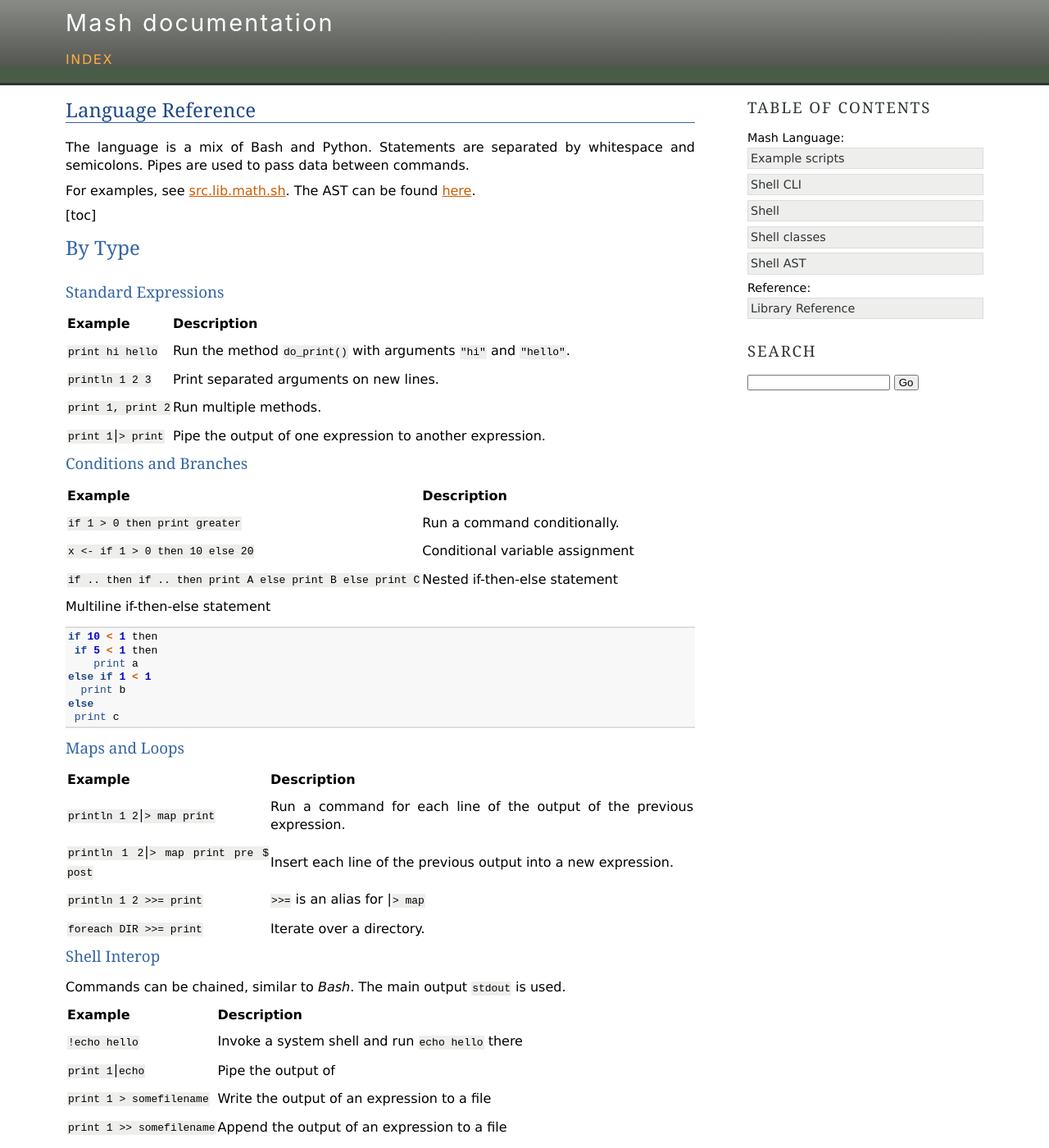
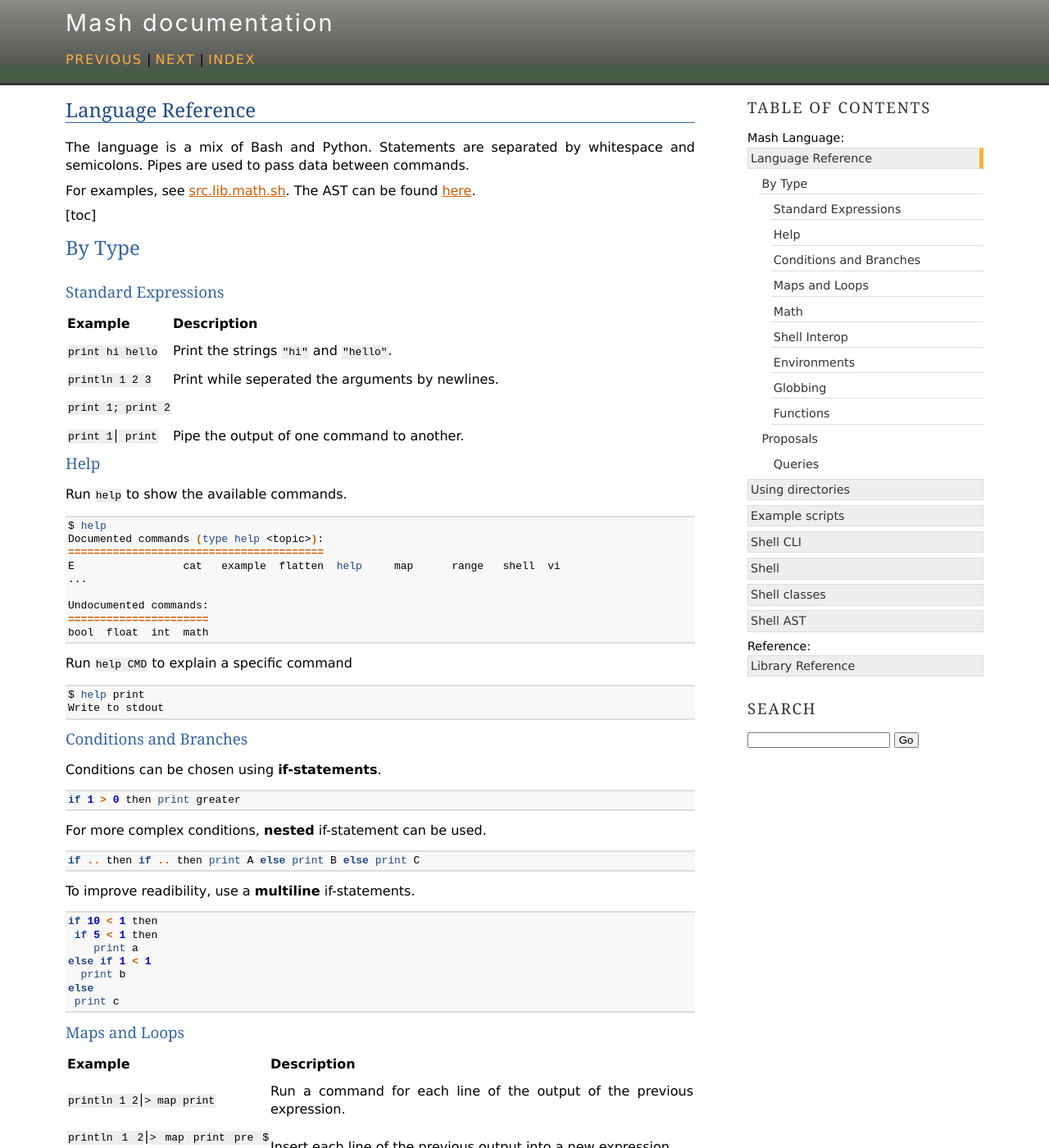
Before and after one commit to voschezang/mash, a Sphinx documentation site: the page built from docs/source/pages/mash/reference.md, in a window 1280 px wide and 1400 px high. Shown: the whole window at 82% size. Built offline with Sphinx 7.4.7, drawn with Linux system fonts in a browser that asks for light colours; pages that are not in the unit, such as notebooks, are missing from menus; some of the changed text lies outside the part shown.

Commit message:
extend docs

````diff
--- a/docs/source/pages/language_reference.md
+++ b/docs/source/pages/mash/reference.md
@@ -13,20 +13,49 @@
 
 | Example                   | Description                                                  |
 | ------------------------- | ------------------------------------------------------------ |
-| `print hi hello`          | Run the method `do_print()` with arguments `"hi"` and `"hello"`. |
-| `println 1 2 3`           | Print separated arguments on new lines.                      |
-| `print 1, print 2`        | Run multiple methods.                                        |
-| `print 1`&vert;`> print` | Pipe the output of one expression to another expression.     |
+| `print hi hello`          | Print the strings `"hi"` and `"hello"`. |
+| `println 1 2 3`           | Print while seperated the arguments by newlines. |
+| `print 1; print 2` |  |
+| `print 1`&vert;` print` | Pipe the output of one command to another. |
+
+### Help
+
+Run `help` to show the available commands.
+
+```sh
+$ help
+Documented commands (type help <topic>):
+========================================
+E                 cat   example  flatten  help     map      range   shell  vi
+...
+
+Undocumented commands:
+======================
+bool  float  int  math
+```
+
+Run `help CMD` to explain  a specific command
+
+```sh
+$ help print
+Write to stdout
+```
 
 ### Conditions and Branches
 
-| Example                                                   | Description                     |
-| --------------------------------------------------------- | ------------------------------- |
-| `if 1 > 0 then print greater`                             | Run a command conditionally.    |
-| `x <- if 1 > 0 then 10 else 20`                           | Conditional variable assignment |
-| `if .. then if .. then print A else print B else print C` | Nested if-then-else statement   |
+Conditions can be chosen using **if-statements**.
 
-Multiline if-then-else statement
+```python
+if 1 > 0 then print greater
+```
+
+For more complex conditions, **nested** if-statement can be used.
+
+```python
+if .. then if .. then print A else print B else print C
+```
+
+To improve readibility, use a **multiline** if-statements.
 
 ```python
 if 10 < 1 then
@@ -47,44 +76,60 @@
 | `println 1 2 >>= print`                     | `>>=` is an alias for &vert;`> map`                          |
 | `foreach DIR >>= print`                     | Iterate over a directory.                                    |
 
+### Math
+
+Run `math` to evaluate mathematical expressions.
+
+```sh
+math (1 + 1) * 10
+```
+
 ### Shell Interop
 
-Commands can be chained, similar to *Bash*. The main output `stdout` is used.
+When commands are unknown, a corresponding binary is sought in the `PATH`.
 
 | Example                    | Description                                      |
 | -------------------------- | ------------------------------------------------ |
-| `!echo hello`              | Invoke a system shell and run `echo hello` there |
-| `print 1`&vert;`echo`     | Pipe the output of                               |
-| `print 1 > somefilename`  | Write the output of an expression to a file      |
-| `print 1 >> somefilename` | Append the output of an expression to a file     |
+| `shell echo hello` | Use the system shell to run `echo hello` |
+| `echo hello`              | Invoke `echo` directly. This is forbidden is *safe mode*. |
+| `print 1`&vert;`echo`     | Pipe the output of a Mash command to the system shell. |
+| `print 1 > somefilename`  | *Write* the output of a command to a file |
+| `print 1 >> somefilename` | *Append* the output of a command to a file |
 
-### Environment Variables
+### Environments
 
-The operator `=` is used for variable assignment. The operator `<-` is used for post-evaluation assignment (borrowed from [R](https://www.r-project.org/)). `$`-referenced variables are expanded immediately, prior to function invocation.
+Environments allow you to save and recall variables, denoted with `$` symbols. See also [directories](directories.md).
+
+#### Variables
+
+The operator `=` is used for variable assignment. The operators `<-` and `->` are used for post-evaluation assignment (borrowed from [R](https://www.r-project.org/)).
+
+ `$`-referenced variables are expanded immediately, prior to function invocation.
 
 | Example         | Description                                                  |
 | --------------- | ------------------------------------------------------------ |
 | `a = 100`       | Assign the value `100`  to the variable `a`                  |
 | `a b = 10 20`   | Assign the values `10`, `20` to the variables `a`,`b`, respectively |
-| `b <- print 10` | Assign the result of the left-hand-side expression to the variable `b` |
-| `print 20 -> c` | Assign the result of the right-hand-side expression to the variable `b` |
 | `print $a $b`   | Pass the values of the variables `a` and `b` to the command `print` |
+| `b <- print 10` | Assign the result of the right-hand-side expression to the variable `b` |
+| `print 20 -> c` | Assign the result of the left-hand-side expression to the variable `b` |
 
 #### Environments
 
 An environment is a key-value map.
 
-| Command  | Description                             |
-| -------- | --------------------------------------- |
-| `env`    | Show all environment variables.         |
-| `save`   | Copy the current environment to a file. |
-| `reload` | Reload the default environment.         |
+| Command  | Description                                       |
+| -------- | ------------------------------------------------- |
+| `env`    | Show all environment variables.                   |
+| `del $x` | Remove (unset) the variable `$x`.                 |
+| `save`   | Copy the current environment (session) to a file. |
+| `reload` | Reload the default environment.                   |
 
 ### Globbing
 
 | Example        | Description                                                |
 | -------------- | ---------------------------------------------------------- |
-| `print *`      | `*` is replaced with all items from the autocomplete list. |
+| `print ab*`    | `*` is replaced with all items from the autocomplete list. |
 | `print ab?`    | `?` is a wildcard for a single character.                  |
 | `print {1..3}` | Create a range.                                            |
 
@@ -119,51 +164,13 @@
 f 10
 ```
 
-### Built-in Commands
 
-| Command             | Description                                           |
-| ------------------- | ----------------------------------------------------- |
-| `help`              | Show info.                                            |
-| `help CMD`          | Show the usage of the command `CMD`.                  |
-| `E`                 | Show details of the last error message.               |
-| `echo [INPUT]`      | Return the input.                                     |
-| `print SOME TEXT`   | Print the words `SOME` and `TEXT`.                    |
-| `println SOME TEXT` | Print the words `SOME` and `TEXT` on different lines. |
-| `math 1 + 10`       | Evaluate math expressions.                            |
-
-## Symbol Reference
-
-**Variable assignment**
-`=` `->` `<-` `$`
-
-**Function definition**
-`function_name ( ):`
-
-**Globbing**
-
-`*` `?` `{` `}`
-
-**Pipes (Bash)**
-`|` `>-` `>>`
-
-**Pipes (Python)**
- `|>` `>>=`
-
-**Comparison Operators**
-`==` `!=` `>` `<`
-
-### Keywords
-
-`if` `then` `else` `return`
-
-### Built-in Functions
-
-Logical operators: `and` `or` `not`
-Other operators: `map` `math` `foreach`
 
 ## Proposals
 
 Proposals for future changes.
+
+`all` `any`
 
 **Predicate logic**
 
````
Also changed, not shown: docs/builtins_prefix.rst (added, +28 -0 lines), docs/source/pages/directories.md (deleted, +0 -49 lines), docs/source/pages/mash/builtins.md (added, +153 -0 lines), docs/source/pages/mash/directories.md (added, +97 -0 lines), docs/source/pages/mash/symbols.md (added, +20 -0 lines), 8 other files.
